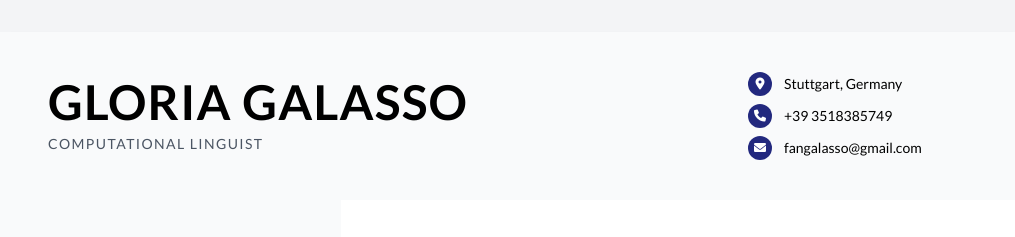
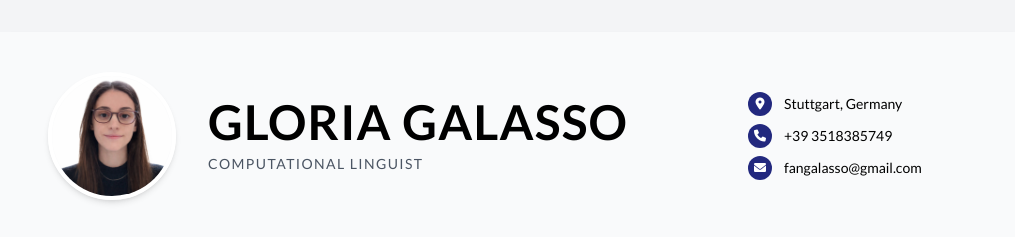
Before and after one commit to gloriagalasso/resume, a website: page index.html in a window 1280 px wide. Shown: the top 237 px of the page, without its empty margins (128-1143 px from the left). Drawn offline with nearby package versions, Linux system fonts and the light colour scheme.

Commit message:
added pic

```diff
--- a/index.html
+++ b/index.html
@@ -121,7 +121,8 @@
         <div class="bg-gray-50 px-6 md:px-12 py-8 md:py-10">
             <div class="flex flex-col md:flex-row items-start md:items-center justify-between">
                 <div class="flex flex-col md:flex-row md:items-center gap-4 md:gap-8">
-
+                    <img src="images/profile-2.jpg" alt="Profile"
+                        class="w-32 h-32 rounded-full object-cover border-4 border-white shadow-md">
                     <div>
                         <h1 class="text-3xl md:text-5xl font-bold uppercase tracking-wide mb-2">{{ summary.name }}</h1>
                         <p class="text-gray-600 uppercase tracking-widest text-sm">Computational Linguist</p>
```
Also changed, not shown: 1 other file.
